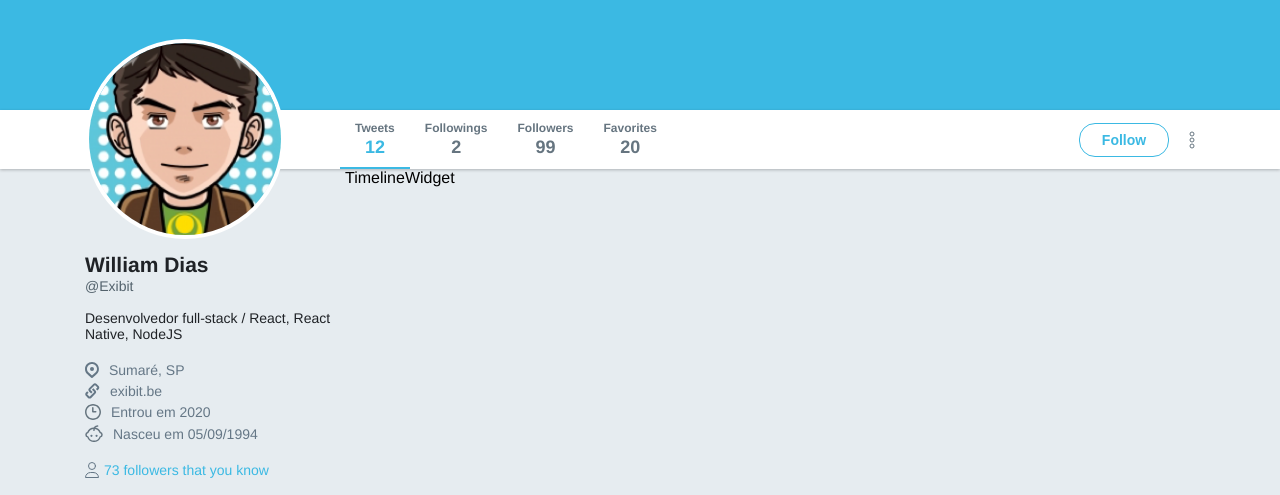
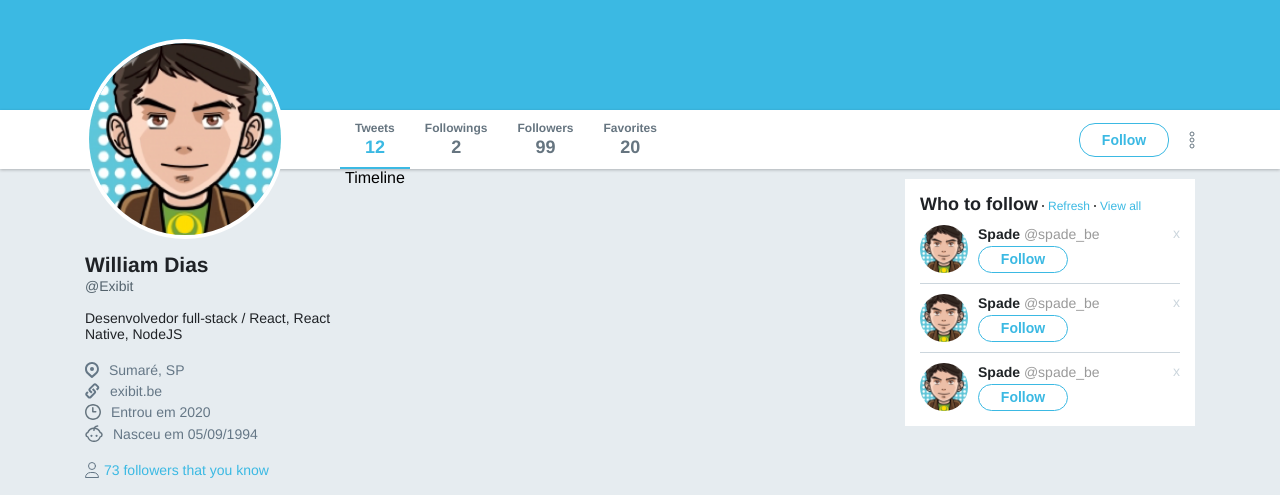
Before and after one commit to WilliamWJD/twitter-flexbox, a plain HTML site: page index.html in a window 1280 px wide. Shown: the part 236-731 px from the top of the page. Drawn offline with Linux system fonts and the light colour scheme.

Commit message:
criando a barra de widget

```diff
--- a/index.html
+++ b/index.html
@@ -118,7 +118,45 @@
       Timeline
     </section>
     <aside class="widgets">
-      Widget
+      <div class="widget follow">
+        <div class="title">
+          <strong>Who to follow</strong>
+          <a href="">Refresh</a>
+          <a href="">View all</a>
+        </div>
+        <ul>
+          <li>
+            <div class="profile">
+              <img src="./images/avatar.png" alt="avatar">
+              <div class="info">
+                <strong>Spade <span>@spade_be</span></strong>
+                <button>Follow</button>
+              </div>
+            </div>
+            <a href="">x</a>
+          </li>
+          <li>
+            <div class="profile">
+              <img src="./images/avatar.png" alt="avatar">
+              <div class="info">
+                <strong>Spade <span>@spade_be</span></strong>
+                <button>Follow</button>
+              </div>
+            </div>
+            <a href="">x</a>
+          </li>
+          <li>
+            <div class="profile">
+              <img src="./images/avatar.png" alt="avatar">
+              <div class="info">
+                <strong>Spade <span>@spade_be</span></strong>
+                <button>Follow</button>
+              </div>
+            </div>
+            <a href="">x</a>
+          </li>
+        </ul>
+      </div>
     </aside>
   </div>
 </body>
--- a/style.css
+++ b/style.css
@@ -297,3 +297,121 @@ div.wrapper-content aside.profile .images ul li{
   flex-shrink: 0;
   margin:0 5px 5px 0;
 }
+
+div.wrapper-content .timeline{
+  flex:1;
+}
+
+div.wrapper-content aside.widgets{
+  width:290px;
+  margin-top:10px;
+}
+
+div.wrapper-content aside.widgets .widget{
+  background: #fff;
+  padding:15px;
+}
+
+div.wrapper-content aside.widgets .widget .title{
+  display:flex;
+  align-items: baseline;
+}
+
+div.wrapper-content aside.widgets .widget .title strong{
+  font-size:18px;
+  color:#1f2226;
+}
+
+div.wrapper-content aside.widgets .widget .title a{
+  font-size:12px;
+  color:#3bb9e3;
+  text-decoration:none;
+  position:relative;
+  padding-left: 10px;
+}
+
+div.wrapper-content aside.widgets .widget .title a::before{
+  content:'';
+  width:2px;
+  height:2px;
+  border-radius:50%;
+  background:#222;
+  position:absolute;
+  left:4px;
+  top:6px;
+}
+
+div.wrapper-content aside.widgets .follow ul{
+  list-style:none;
+  margin-top:10px;
+}
+
+div.wrapper-content aside.widgets .follow ul li{
+  display:flex;
+  justify-content: space-between;
+  border-bottom: 1px solid #ccd6dd;
+  padding-bottom:10px;
+  margin-bottom: 10px;
+}
+
+div.wrapper-content aside.widgets .follow ul li:last-child{
+  margin-bottom: 0;
+  padding-bottom: 0;
+  border:none;
+}
+
+div.wrapper-content aside.widgets .follow ul li .profile{
+  display:flex;
+  align-items:center;
+}
+
+div.wrapper-content aside.widgets .follow ul li .profile img{
+  width:48px;
+  height:48px;
+  border-radius:50%;
+}
+
+div.wrapper-content aside.widgets .follow ul li .profile .info{
+  margin-left:10px;
+  display:flex;
+  flex-direction: column;
+}
+
+div.wrapper-content aside.widgets .follow ul li .profile .info strong{
+  font-size:14px;
+  color:#1f2326;
+}
+
+div.wrapper-content aside.widgets .follow ul li .profile .info strong span{
+  font-weight: normal;
+  color:#9a9a9a;
+}
+
+div.wrapper-content aside.widgets .follow ul li .profile .info button{
+  height:27px;
+  background:#fff;
+  margin-top:4px;
+
+  display:flex;
+  align-items:center;
+  justify-content:center;
+
+  width:90px;
+  font-weight: bold;
+  font-size:14px;
+  color:#3bb9e3;
+  border:1px solid #3bb9e3;
+  border-radius:16px;
+  transition: 0.2s;
+}
+
+div.wrapper-content aside.widgets .follow ul li .profile .info button:hover{
+  background-color:#3bb9e3;
+  color:#fff;
+}
+
+div.wrapper-content aside.widgets .follow ul li > a{
+  color:#ccd6dd;
+  text-decoration:none;
+  font-size:14px;
+}
```
